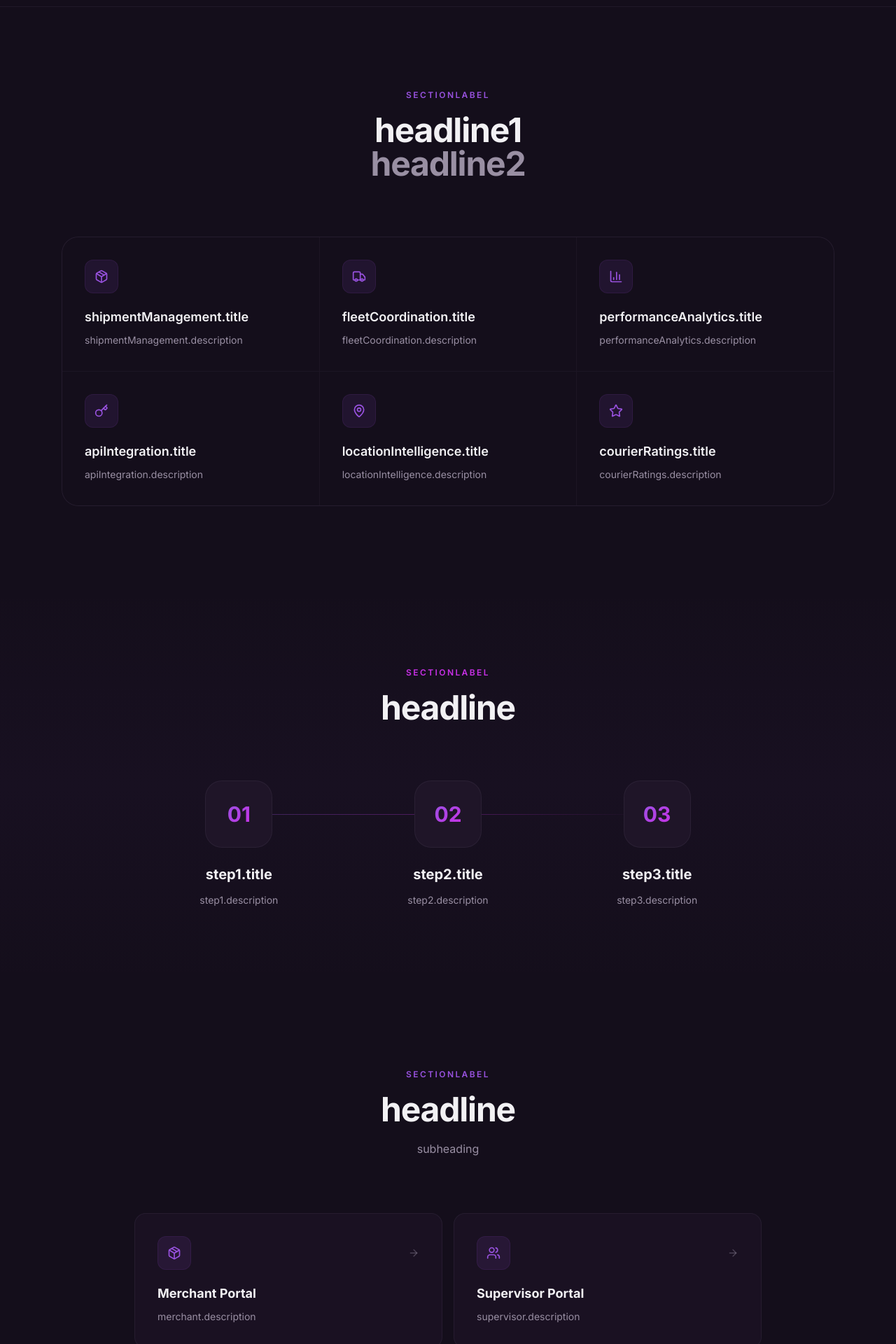
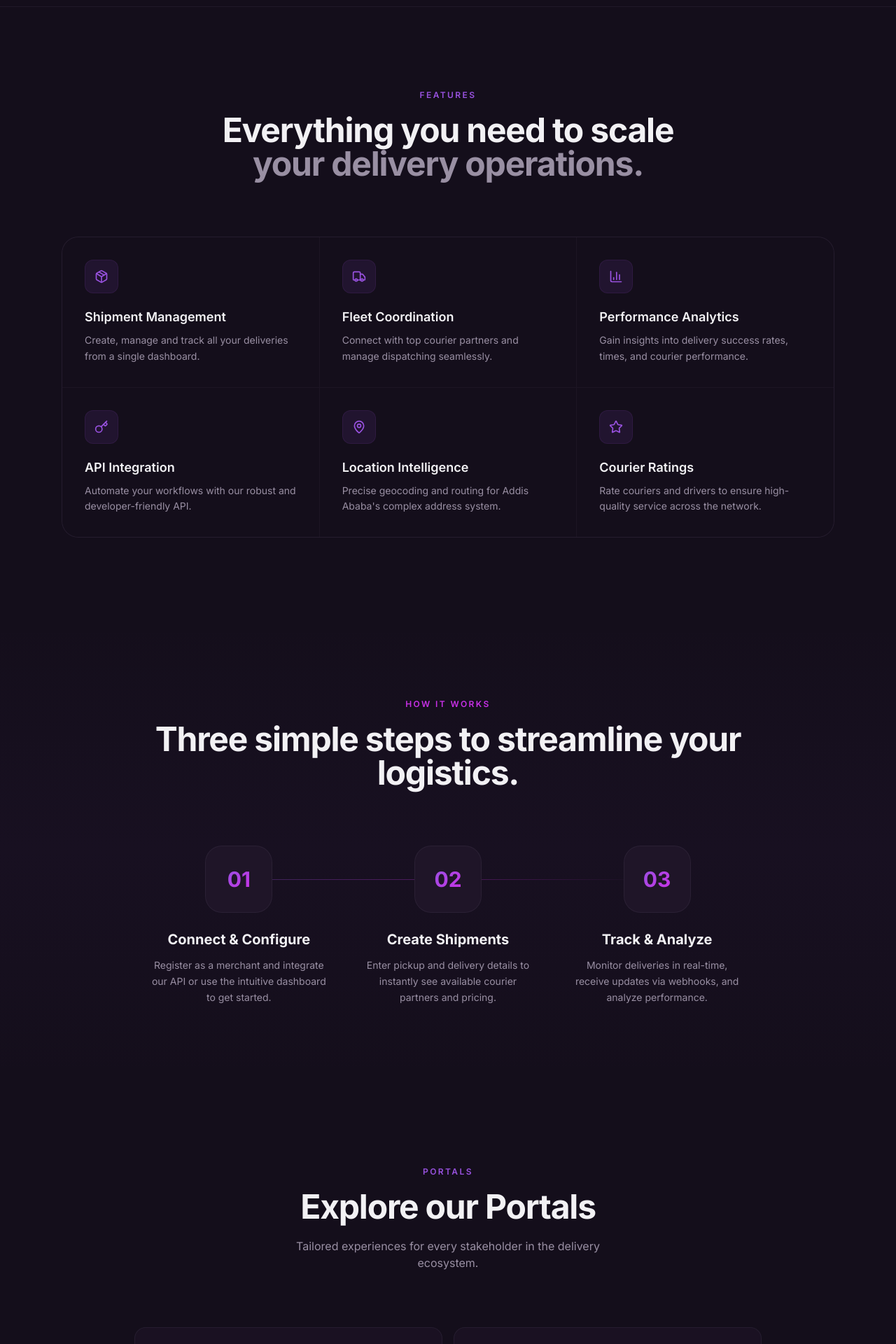
Before and after one commit to dispatch-team/merchant-dashboard, a Next.js app: page / in a window 1280 px wide. Shown: the part 1080-3000 px from the top of the page at 70% size. Built offline with nearby package versions, Linux system fonts and the light colour scheme; no server answers.

Commit message:
fix(i18n): resolve missing translation keys on landing page

```diff
--- a/src/intl/en.ts
+++ b/src/intl/en.ts
@@ -59,80 +59,87 @@ export const en = {
 
   // ─── Features ───────────────────────────────────────────────────────────────
   features: {
-    title: "Why Dispatch?",
-    subtitle: "Everything you need to scale your delivery operations in Ethiopia.",
-    items: {
-      unified: {
-        title: "Unified Courier API",
-        desc: "Connect once, reach every courier. Our single API abstracts the complexity of multiple providers.",
-      },
-      automated: {
-        title: "Automated Selection",
-        desc: "Choose the best courier for every shipment based on price, speed, and reliability.",
-      },
-      tracking: {
-        title: "Real-time Tracking",
-        desc: "Keep your customers informed with precise, real-time tracking for every single package.",
-      },
+    sectionLabel: "Features",
+    headline1: "Everything you need to scale",
+    headline2: "your delivery operations.",
+    shipmentManagement: {
+      title: "Shipment Management",
+      description: "Create, manage and track all your deliveries from a single dashboard.",
+    },
+    fleetCoordination: {
+      title: "Fleet Coordination",
+      description: "Connect with top courier partners and manage dispatching seamlessly.",
+    },
+    performanceAnalytics: {
+      title: "Performance Analytics",
+      description: "Gain insights into delivery success rates, times, and courier performance.",
+    },
+    apiIntegration: {
+      title: "API Integration",
+      description: "Automate your workflows with our robust and developer-friendly API.",
+    },
+    locationIntelligence: {
+      title: "Location Intelligence",
+      description: "Precise geocoding and routing for Addis Ababa's complex address system.",
+    },
+    courierRatings: {
+      title: "Courier Ratings",
+      description: "Rate couriers and drivers to ensure high-quality service across the network.",
     },
   },
 
   // ─── How It Works ───────────────────────────────────────────────────────────
   howItWorks: {
-    title: "How It Works",
-    subtitle: "Three simple steps to streamline your logistics.",
-    steps: {
-      connect: {
-        title: "Connect",
-        desc: "Register as a merchant and integrate our lightweight API or use our intuitive dashboard.",
-      },
-      ship: {
-        title: "Ship",
-        desc: "Create shipments and instantly see available courier partners with transparent pricing.",
-      },
-      track: {
-        title: "Track",
-        desc: "Monitor your deliveries in real-time and receive automated status updates via webhooks.",
-      },
+    sectionLabel: "How it works",
+    headline: "Three simple steps to streamline your logistics.",
+    step1: {
+      title: "Connect & Configure",
+      description: "Register as a merchant and integrate our API or use the intuitive dashboard to get started.",
+    },
+    step2: {
+      title: "Create Shipments",
+      description: "Enter pickup and delivery details to instantly see available courier partners and pricing.",
+    },
+    step3: {
+      title: "Track & Analyze",
+      description: "Monitor deliveries in real-time, receive updates via webhooks, and analyze performance.",
     },
   },
 
   // ─── Portals ───────────────────────────────────────────────────────────────
   portals: {
-    title: "Explore our Portals",
-    subtitle: "Tailored experiences for every stakeholder in the ecosystem.",
+    sectionLabel: "Portals",
+    headline: "Explore our Portals",
+    subheading: "Tailored experiences for every stakeholder in the delivery ecosystem.",
     merchant: {
       title: "Merchant Portal",
-      desc: "Manage orders, partners, and business analytics.",
-      action: "Merchant Login",
+      description: "Manage orders, partners, and business analytics. Create shipments and track them in real time.",
     },
     supervisor: {
       title: "Supervisor Portal",
-      desc: "Oversee courier operations and driver management.",
-      action: "Supervisor Login",
+      description: "Oversee courier operations, manage drivers, and monitor fleet performance across the city.",
     },
     admin: {
       title: "Admin Portal",
-      desc: "Global system configuration and platform monitoring.",
-      action: "Admin Login",
+      description: "Global system configuration, platform monitoring, and user management for the entire network.",
     },
   },
 
   // ─── CTA ───────────────────────────────────────────────────────────────────
   cta: {
-    title: "Ready to simplify your deliveries?",
-    subtitle: "Join the growing network of merchants using Dispatch to reach their customers faster.",
-    button: "Create Your Account",
+    headline1: "Ready to simplify",
+    headline2: "your deliveries?",
+    subheading: "Join the growing network of merchants using Dispatch to reach their customers faster.",
+    courierLogin: "Courier Login",
   },
 
   // ─── Footer ────────────────────────────────────────────────────────────────
   footer: {
-    rights: "© {year} Dispatch. All rights reserved.",
-    links: {
-      privacy: "Privacy Policy",
-      terms: "Terms of Service",
-      contact: "Contact Support",
-    },
+    merchant: "Merchant Portal",
+    supervisor: "Supervisor Portal",
+    admin: "Admin Portal",
+    downloadDriverApp: "Download Driver App",
+    copyright: "© 2026 Dispatch. All rights reserved.",
   },
 
   // ─── Login ─────────────────────────────────────────────────────────────────
```
Also changed, not shown: src/intl/am.ts (+54 -47 lines).
